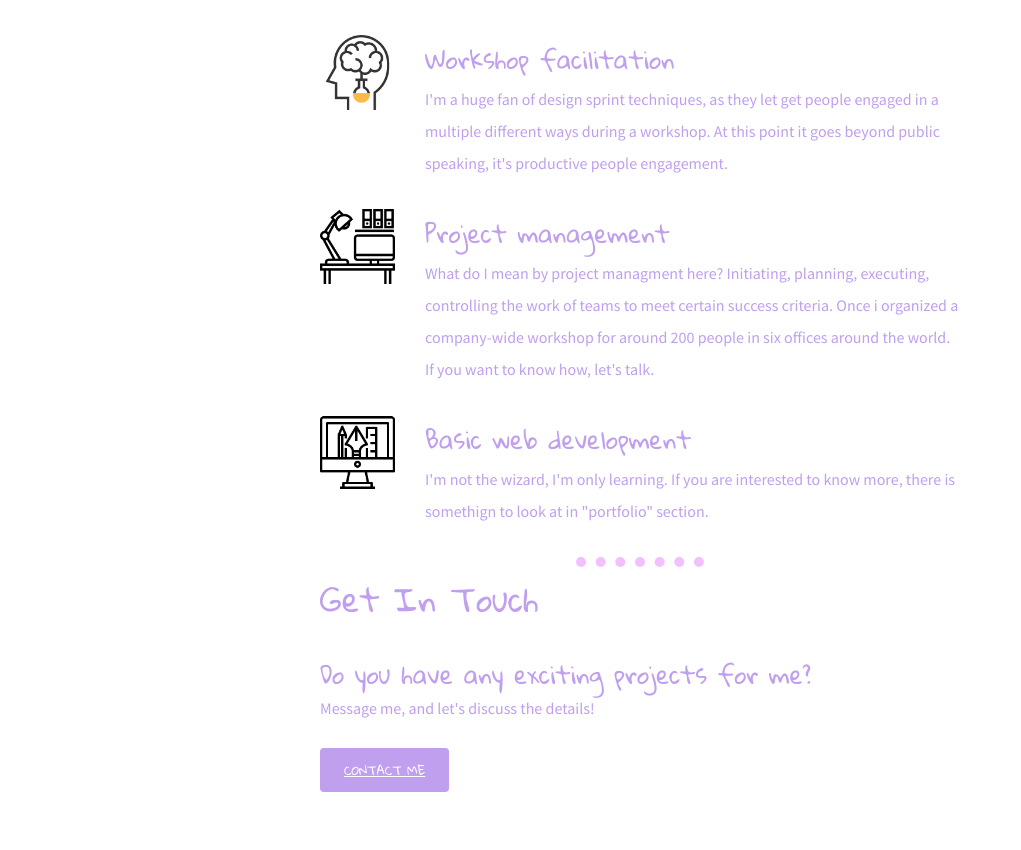
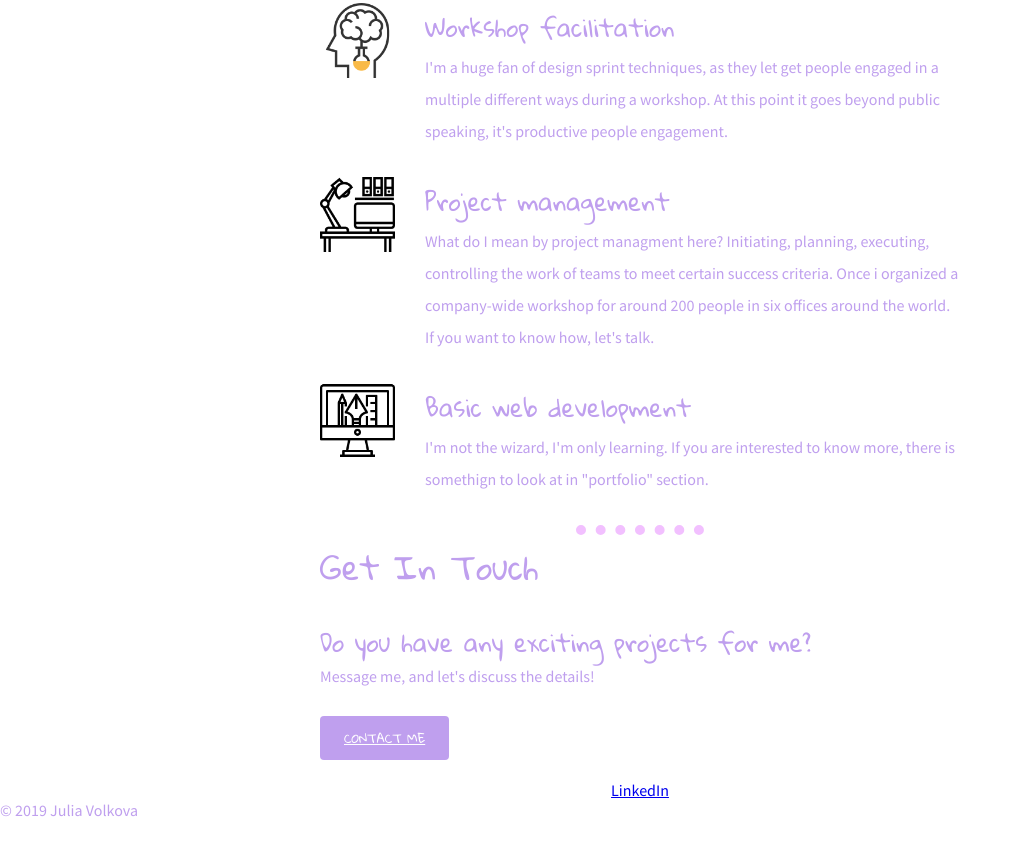
Before and after one commit to IuliiaVolkova/iuliiacv, a plain HTML site: page index.html in a window 1280 px wide. Shown: the part 1494-2344 px from the top of the page, without its empty margins (0-1021 px from the left). Before the commit the page ends 2306 px from the top, so only its background shows below. Drawn offline with Linux system fonts and the light colour scheme.

Commit message:
Update index.html

```diff
--- a/index.html
+++ b/index.html
@@ -17,7 +17,6 @@
   		<img src="mountain.png" alt="mountain image" class="mountain">
   	</div>
   <div class="profile">
-    <img src="" alt="">
     <h2>Hello.</h2>
     <p>I’m a digital advertising professional with five years of agency experience in programmatic with a strong focus on mobile ad tech. Feel free to scroll for more details ☺</p>
   </div>
@@ -65,6 +64,12 @@
     <p>Message me, and let's discuss the details!</p>
     <a class="btn" href="mailto:iuliia.volkova@outlook.de">CONTACT ME</a>
   </div>
+    <div class="footer">
+    <footer>
+        <a href="https://www.linkedin.com/in/julia-volkova/">LinkedIn</a>
+        <p id="footer-p">© 2019 Julia Volkova</p>
+    </footer>
 </div>
-  </body>
+</div>
+</body>
 </html>
```
